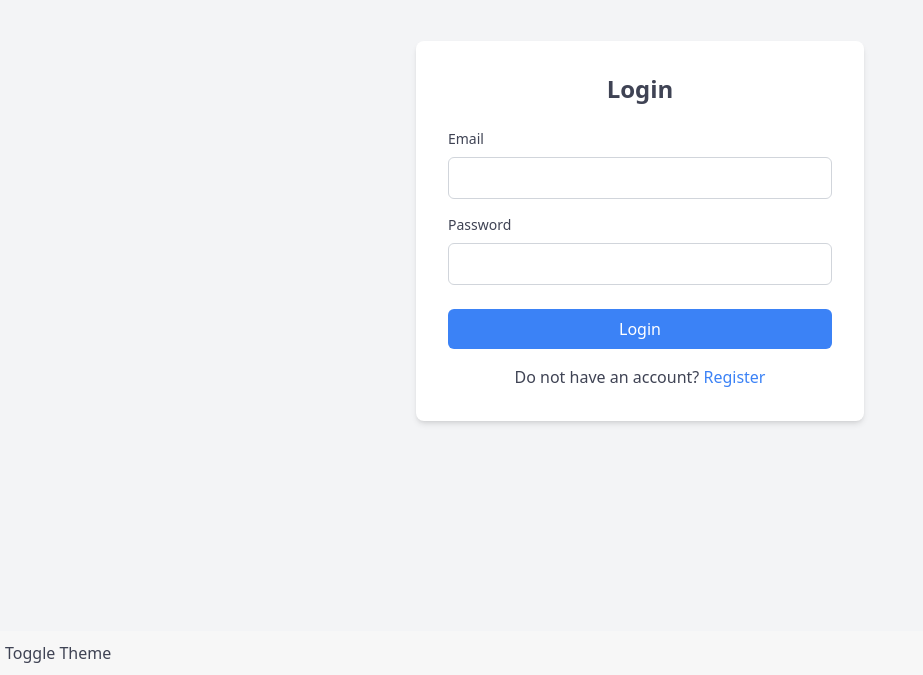
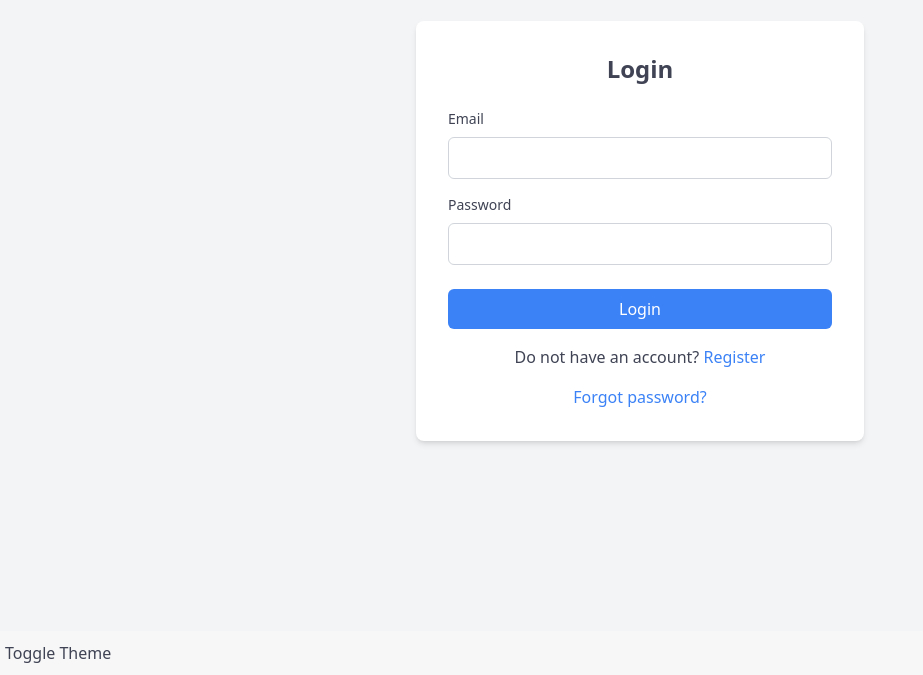
Before and after one commit to nwabekeyi/Hipnode, a React (Vite) app: page /login in a window 1280 px wide. Shown: the part 169-844 px from the top of the page, without its empty margins (0-923 px from the left). Built offline with nearby package versions, Linux system fonts and the light colour scheme.

Commit message:
feat: Added the reset password logic

```diff
--- a/src/Pages/Auth/Login.jsx
+++ b/src/Pages/Auth/Login.jsx
@@ -141,6 +141,11 @@ const LoginPage = () => {
             Register
           </Link>
         </p>
+        <p className="mt-4 text-center">
+          <Link to="/forgot-password" className="text-blue-500 hover:underline">
+            Forgot password?
+          </Link>
+        </p>
       </form>
     </div>
   );
--- a/src/Pages/index.jsx
+++ b/src/Pages/index.jsx
@@ -2,6 +2,7 @@ import { Routes, Route } from "react-router-dom";
 import Layout from "./Layout";
 import RegistrationForm from "./Auth/signUp";
 import LoginPage from "./Auth/Login";
+import ForgotPassword from "./Auth/ForgotPassword";
 
 const MyRoute = () => {
   return (
@@ -12,6 +13,7 @@ const MyRoute = () => {
       </Route>
       <Route path="/register" element={<RegistrationForm />} />
       <Route path="/login" element={<LoginPage />} />
+      <Route path="/forgot-password" element={<ForgotPassword />} />
     </Routes>
   );
 };
```
